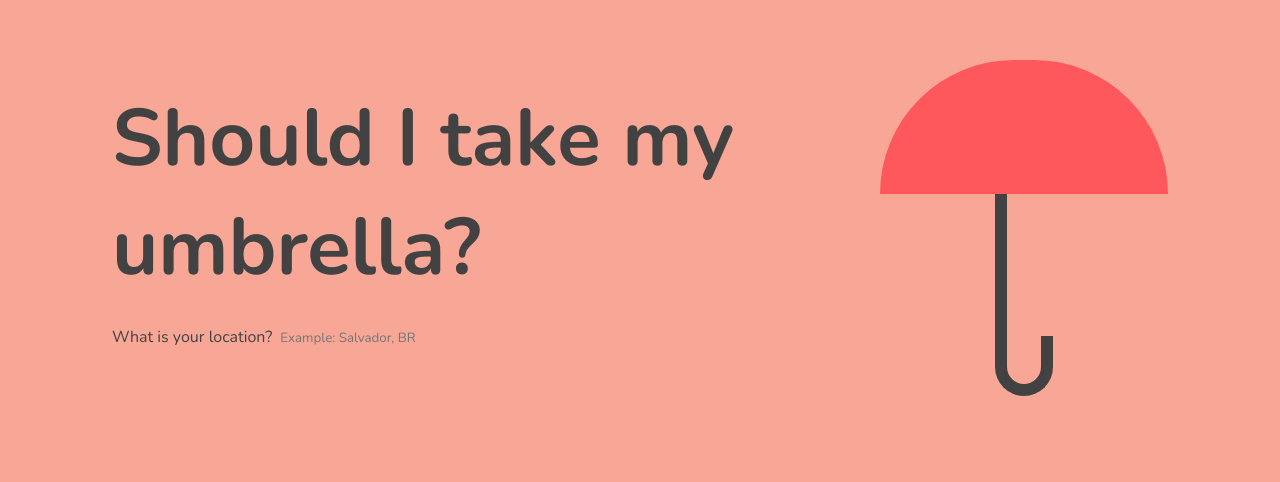
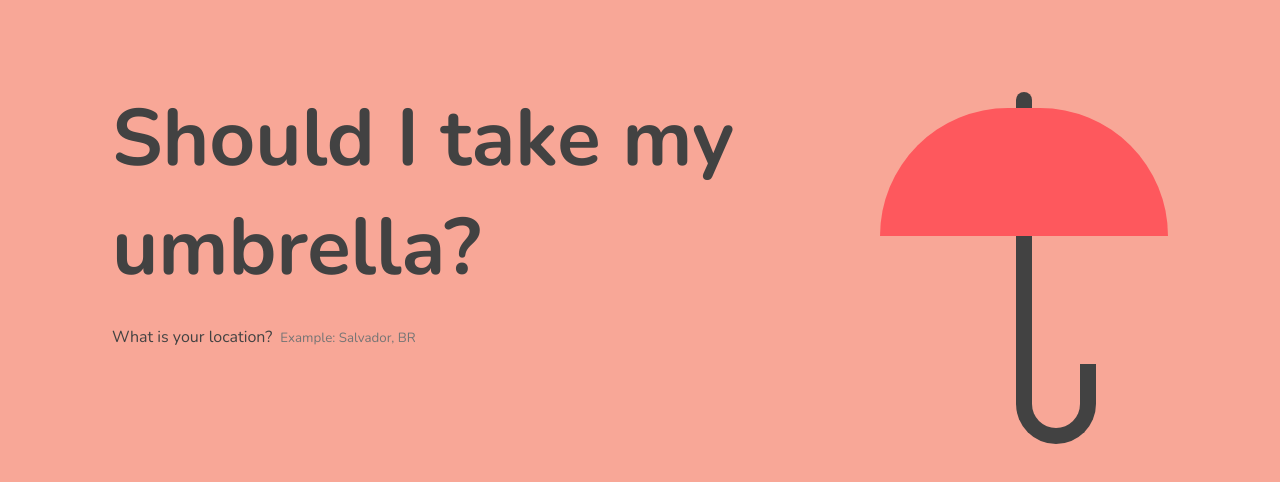
Before and after one commit to beatrizpenalva/should-i-take-my-umbrella, a React (Create React App) app: page / in a window 1280 px wide. Shown: the part 172-654 px from the top of the page. Built offline with nearby package versions, Linux system fonts and the light colour scheme.

Commit message:
fix: ajust logo design

```diff
--- a/src/components/Logo/style.css
+++ b/src/components/Logo/style.css
@@ -2,36 +2,38 @@
     display: flex;
     flex-direction: column;
     align-items: center;
-    width: 18rem;
-    height: 21rem;
+}
+
+.umbrella-1 {
+    width: 1rem;
+    height: 1rem;
+    border-radius: 50% 50% 0 0;
+    background-color: #424242;
 }
 
 .umbrella {
-    width: 100%;
-    height: 40%;
-    border-top-left-radius: 8.4rem;
-    border-top-right-radius: 8.4rem;
+    width: 18rem;
+    height: 8rem;
+    border-radius: 8.4rem 8.4rem 0 0;
     border-bottom: 0;
     background-color: #FE585D;
 }
 
 .umbrella-bottom {
     display: block;
-    width: 20%;
-    height: 60%;
 }
 
 .umbrella-2 {
-    width: 20%;
-    height: 70%;
+    width: 1rem;
+    height: 8rem;
     background-color: #424242;
 }
 
 .umbrella-3 {
-    width: 100%;
-    height: 30%;
-    border: 0.75rem solid #424242;
+    position: absolute;
+    width: 5rem;
+    height: 5rem;
+    border: 1rem solid #424242;
     border-top: 0;
-    border-bottom-left-radius: 5rem;
-    border-bottom-right-radius: 5rem;
+    border-radius: 0 0 5rem 5rem;
 }
```
